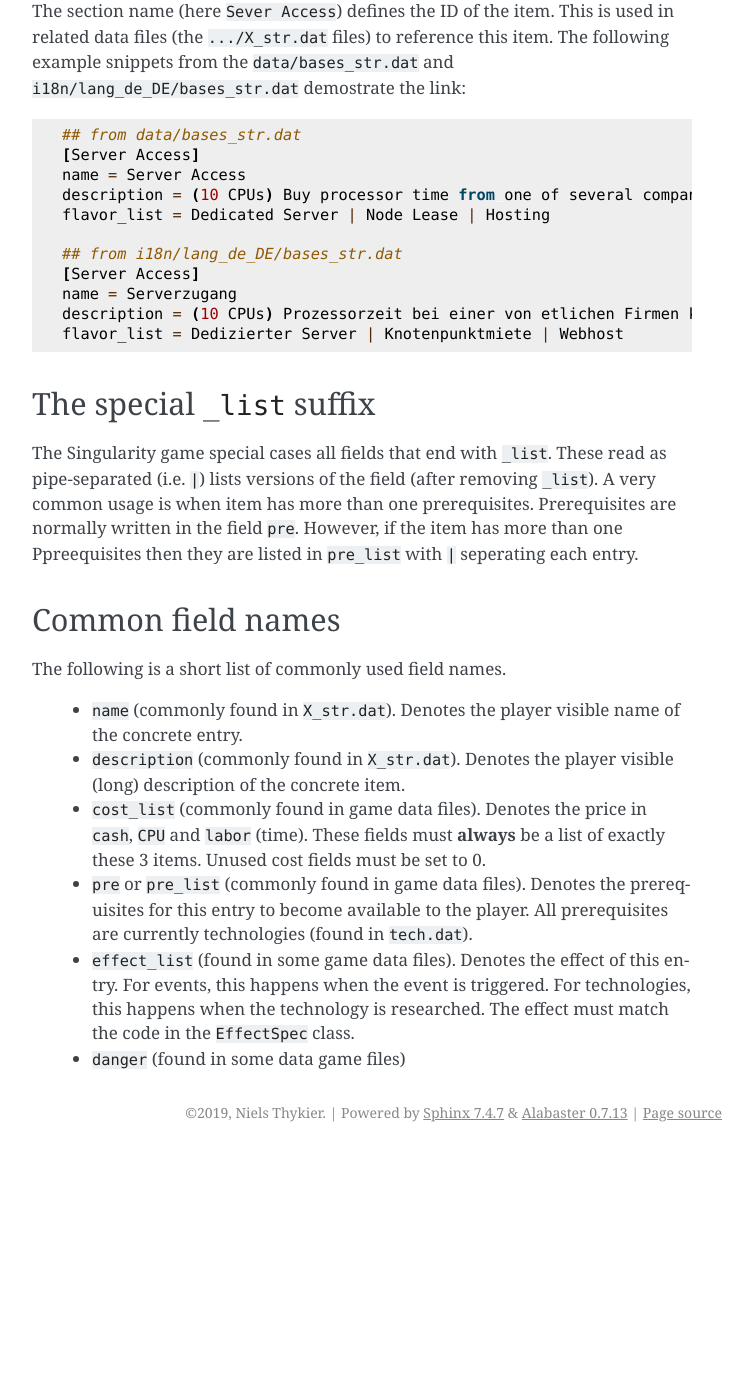
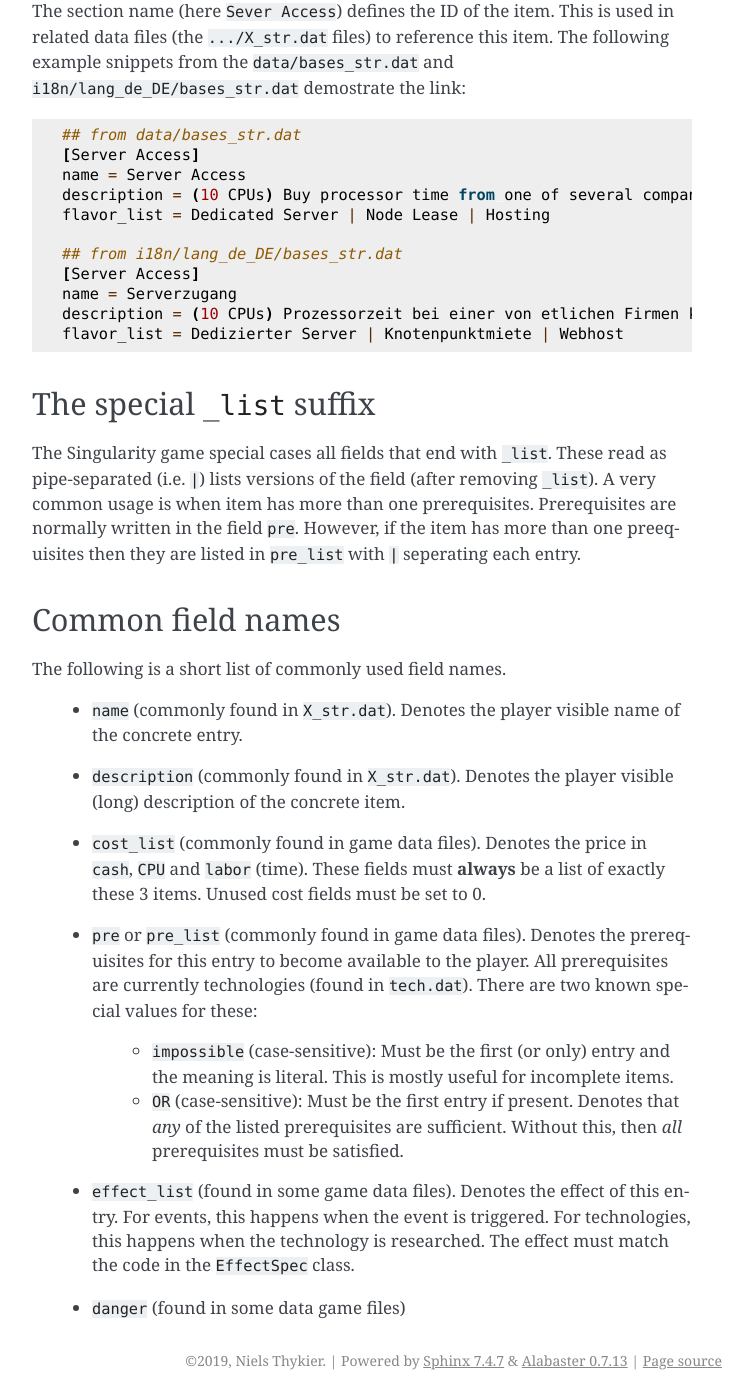
Before and after one commit to singularity/singularity, a Sphinx documentation site: the page built from docs/devel/data_files.rst, in a window 1280 px wide and 1400 px high, scrolled down 623 px. Shown: the whole window, without its empty margins (388-1141 px from the left). Built offline with Sphinx 7.4.7, drawn with Linux system fonts in a browser that asks for light colours; before the commit the page ends 1775 px from its top, so only the background shows below that.

Commit message:
Improve the description of the "pre" field
Signed-off-by: Niels Thykier <niels@thykier.net>

```diff
--- a/docs/devel/data_files.rst
+++ b/docs/devel/data_files.rst
@@ -56,9 +56,8 @@ The Singularity game special cases all fields that end with ``_list``.
 These read as pipe-separated (i.e. ``|``) lists versions of the field
 (after removing ``_list``).  A very common usage is when item has more
 than one prerequisites.  Prerequisites are normally written in the field
-``pre``. However, if the item has more than one Ppreequisites then they
+``pre``. However, if the item has more than one preequisites then they
 are listed in ``pre_list`` with ``|`` seperating each entry.
-
 
 Common field names
 ------------------
@@ -78,7 +77,16 @@ The following is a short list of commonly used field names.
  * ``pre`` or ``pre_list`` (commonly found in game data files).
    Denotes the prerequisites for this entry to become available to the
    player.  All prerequisites are currently technologies (found in
-   ``tech.dat``).
+   ``tech.dat``).  There are two known special values for these:
+
+     * ``impossible`` (case-sensitive): Must be the first (or only)
+       entry and the meaning is literal.  This is mostly useful for
+       incomplete items.
+
+     * ``OR`` (case-sensitive): Must be the first entry if
+       present. Denotes that *any* of the listed prerequisites are
+       sufficient.  Without this, then *all* prerequisites must be
+       satisfied.
 
  * ``effect_list`` (found in some game data files).  Denotes the
    effect of this entry.  For events, this happens when the event is
```
